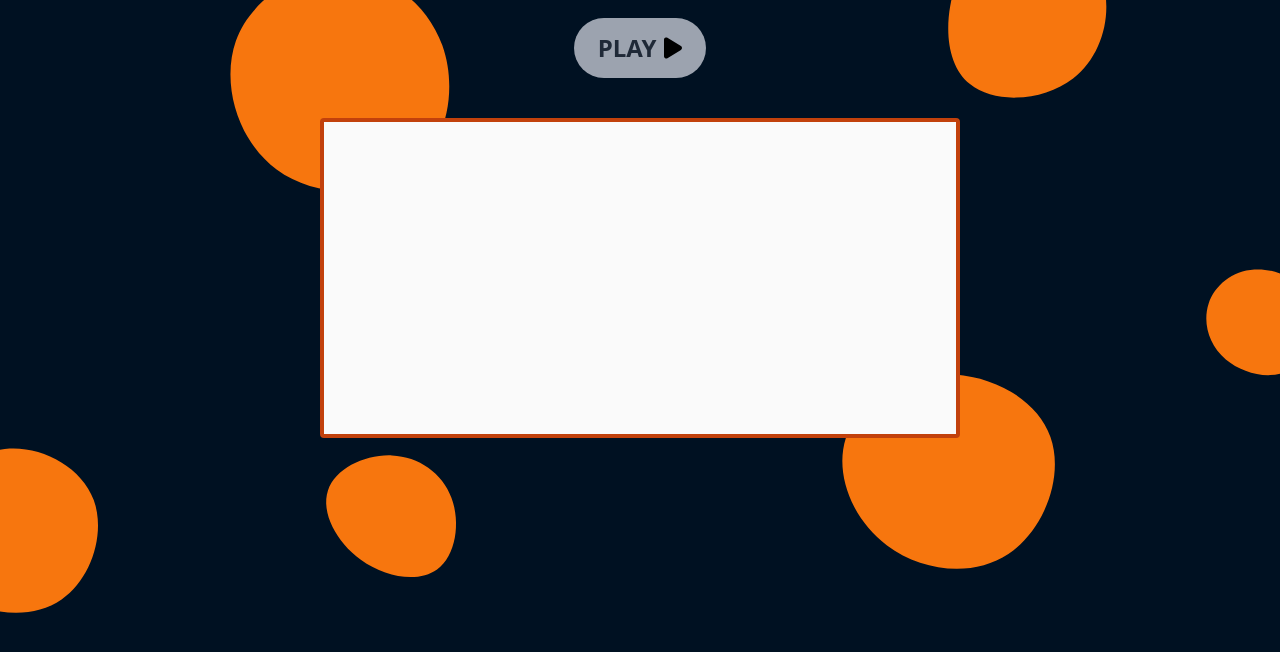
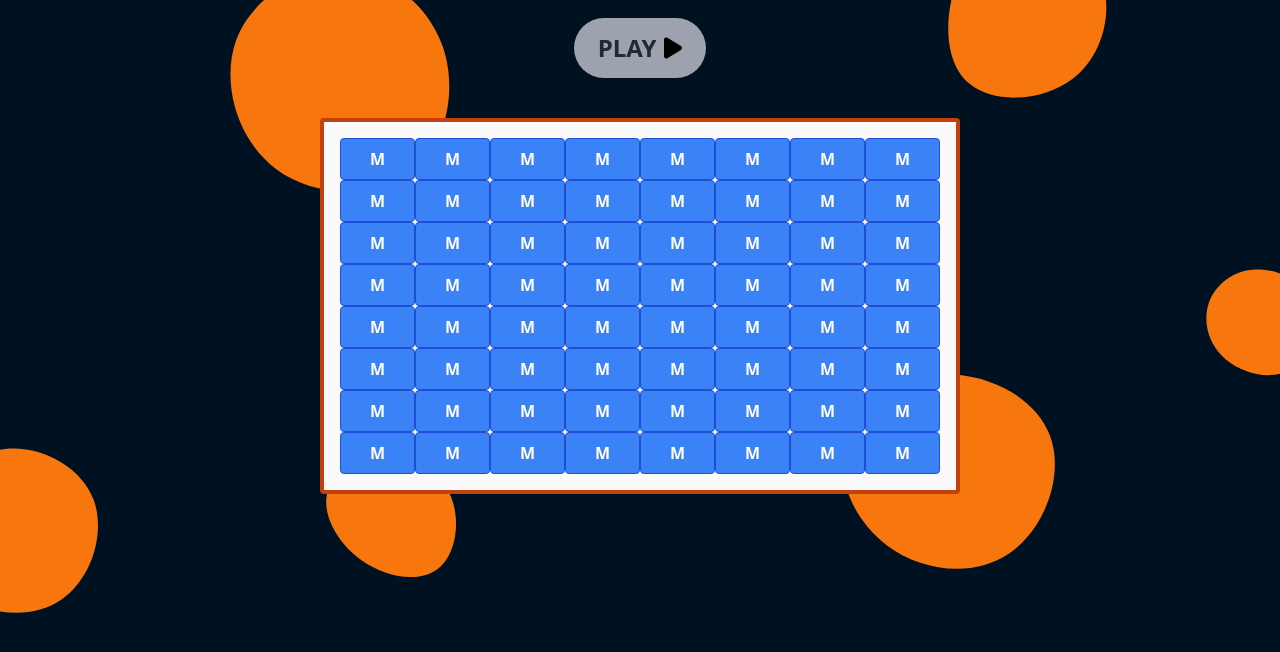
Before and after one commit to rafalaranja/minesweeper, a plain HTML site: page index.html in a window 1280 px wide. Both pictures are taken after a click on the button "PLAY". Shown: the part 118-770 px from the top of the page. Drawn offline with nearby package versions, Linux system fonts and the light colour scheme.

Commit message:
Cell Creator function
when the play button is pressed the cells appear

```diff
--- a/app.js
+++ b/app.js
@@ -0,0 +1,21 @@
+let grid = document.getElementById("gameBox");
+const maxCells = 64;
+let gameOn = false;
+
+
+// var cell = document.createElement("button");
+// cell.className = "bg-blue-500 hover:bg-blue-700 text-white font-bold py-2 px-4 border border-blue-700 rounded";
+// cell.innerHTML = "BUTTON";
+// grid.appendChild(cell);
+
+function cellCreator() {
+    while(gameOn == false) {
+        for (let i = 0; i < maxCells; i++) {
+            let cell = document.createElement("button");
+            cell.className = "bg-blue-500 hover:bg-blue-700 text-white font-bold py-2 px-4 border border-blue-700 rounded";
+            cell.innerHTML = "M";
+            grid.appendChild(cell);
+        }
+    gameOn = true;
+    }
+}
--- a/index.html
+++ b/index.html
@@ -11,15 +11,14 @@
     <h1 class="flex m-10 items-center justify-center lg:text-5xl md:text-3xl sm:text-2xl text-zinc-50">Rafa's Minesweeper</h1>
     <div id="game">
         <div id="play" class="flex items-center justify-center mt-10">
-            <button class="px-6 py-3.5 bg-gray-50 hover:bg-gray-300 duration-300 focus:border-b-0 focus:bg-gray-400 focus:mt-2 text-gray-800 font-bold py-2 text-2xl px-4 rounded-full inline-flex items-center content-center border-b-8 border-orange-700">
+            <button onclick="cellCreator()" class="px-6 py-3.5 bg-gray-50 hover:bg-gray-300 duration-300 focus:border-b-0 focus:bg-gray-400 focus:mt-2 text-gray-800 font-bold py-2 text-2xl px-4 rounded-full inline-flex items-center content-center border-b-8 border-orange-700">
                 <span class="mr-2">PLAY</span>
                 <svg xmlns="http://www.w3.org/2000/svg" height="1em" viewBox="0 0 384 512"><!--! Font Awesome Free 6.4.2 by @fontawesome - https://fontawesome.com License - https://fontawesome.com/license (Commercial License) Copyright 2023 Fonticons, Inc. --><path d="M73 39c-14.8-9.1-33.4-9.4-48.5-.9S0 62.6 0 80V432c0 17.4 9.4 33.4 24.5 41.9s33.7 8.1 48.5-.9L361 297c14.3-8.7 23-24.2 23-41s-8.7-32.2-23-41L73 39z"/></svg>
             </button>
         </div>
-        <div id="gameBox" class="flex m-auto mt-10 h-80 w-3/6 p-4 border-4 border-orange-700 rounded bg-zinc-50">
-
+        <div id="gameBox" class="flex m-auto mt-10 h-auto w-3/6 p-4 border-4 border-orange-700 rounded bg-zinc-50 grid grid-cols-8">
         </div>
     </div>
-    <script src="js/minesweeper.js"></script>
+    <script src="app.js"></script>
 </body>
 </html>
```
